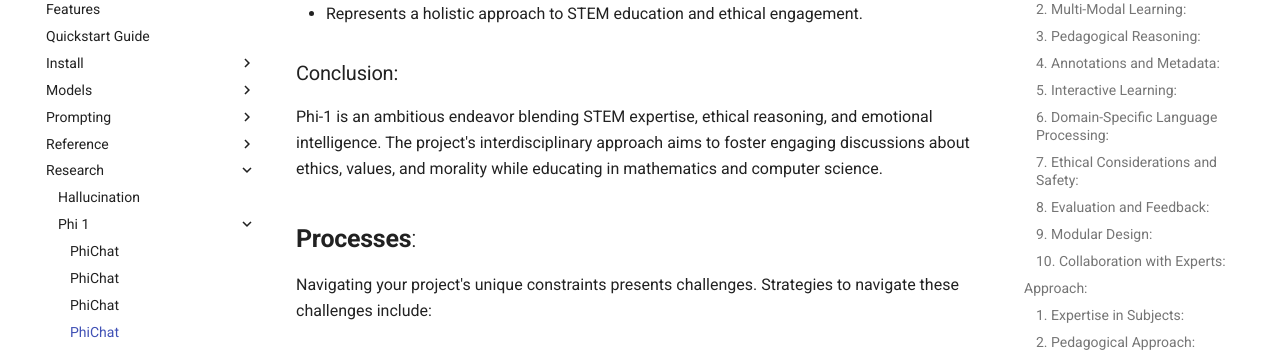
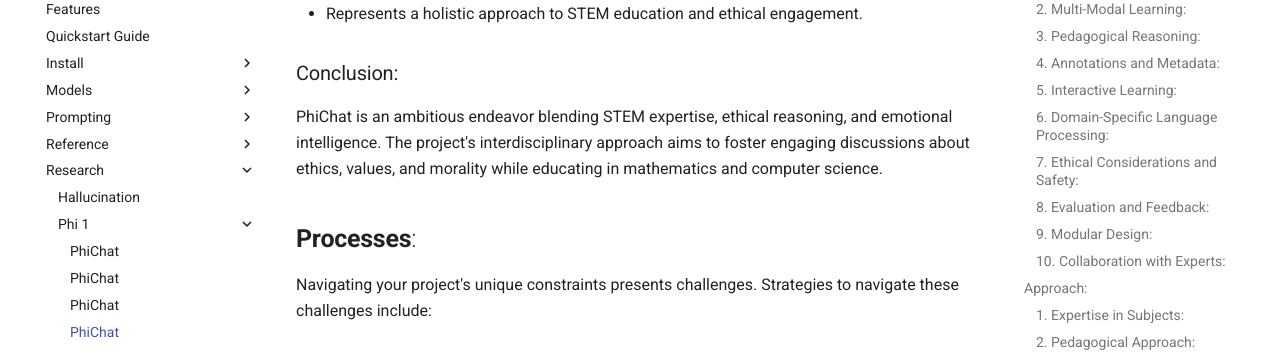
Before and after one commit to teleprint-me/py.gpt.prompt, an MkDocs documentation site: the page built from docs/research/phi-1/planning.md, in a window 1280 px wide and 900 px high, scrolled down 2438 px. Shown: the part 153-505 px from the top of the window. Built offline with MkDocs 1.6.1 and Material for MkDocs 9.7.7, drawn with Linux system fonts in a browser that asks for light colours; comment, search, counter and statistics services are not loaded; some of the changed text lies outside the part shown.

Commit message:
docs: Fix phi-1 derivative naming

```diff
--- a/docs/research/phi-1/planning.md
+++ b/docs/research/phi-1/planning.md
@@ -59,7 +59,7 @@
 
 ## **Approach**:
 
-Phi-1's core mission encompasses computer science, mathematics, ethics, and
+PhiChat's core mission encompasses computer science, mathematics, ethics, and
 emotional intelligence. Key aspects of the project include:
 
 ### 1. **Expertise in Subjects**:
@@ -99,7 +99,7 @@
 
 ### Conclusion:
 
-Phi-1 is an ambitious endeavor blending STEM expertise, ethical reasoning, and
+PhiChat is an ambitious endeavor blending STEM expertise, ethical reasoning, and
 emotional intelligence. The project's interdisciplinary approach aims to foster
 engaging discussions about ethics, values, and morality while educating in
 mathematics and computer science.
```
